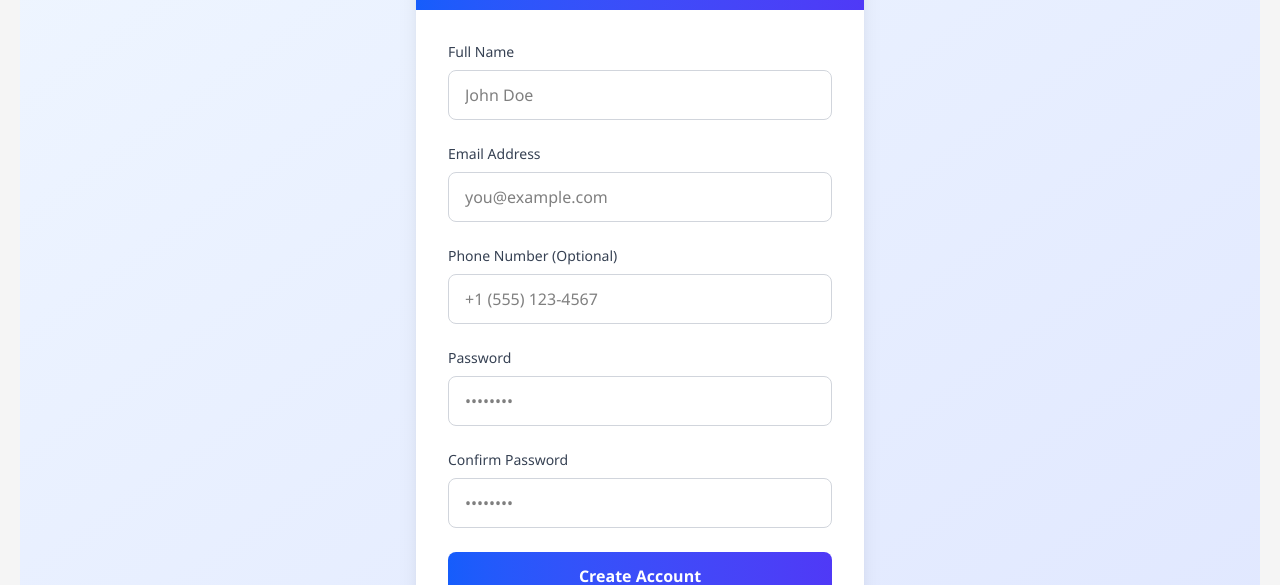
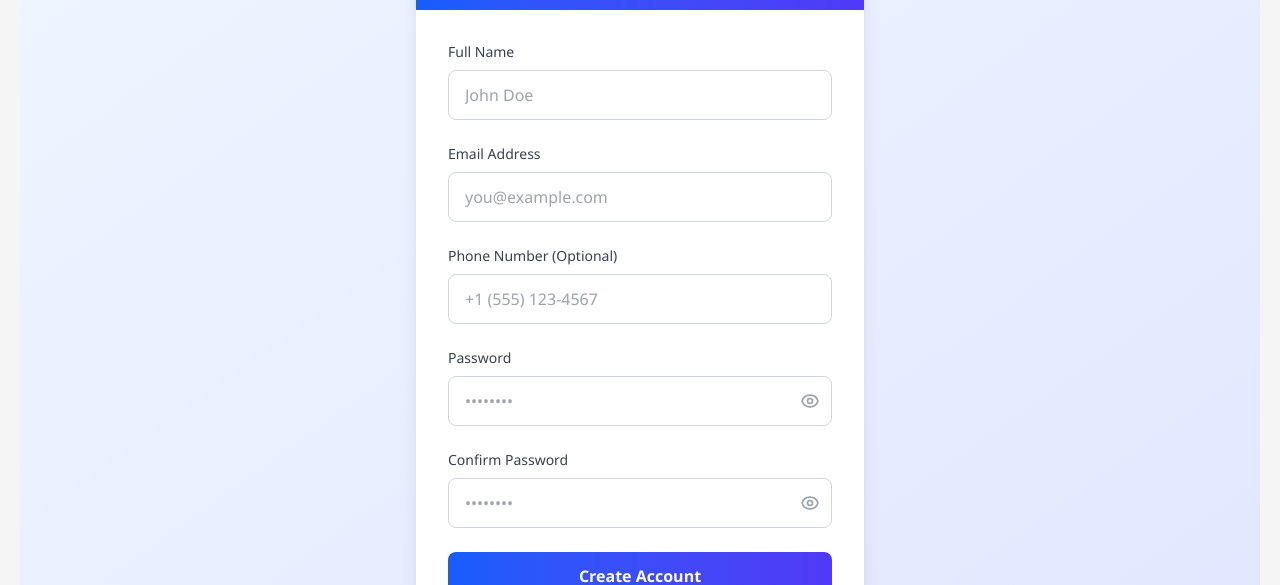
Before and after one commit to daniel-alegria3/AdminProyectos, an Angular app: page /auth in a window 1280 px wide. Both pictures are taken after a click on the button "Sign Up". Shown: the part 158-743 px from the top of the page. Built offline with nearby package versions, Linux system fonts and the light colour scheme; no server answers.

Commit message:
Implement OWASP password suggestions

```diff
--- a/src/app/auth/auth.css
+++ b/src/app/auth/auth.css
@@ -0,0 +1,3 @@
+input::placeholder {
+  color: #9ca3af;
+}
--- a/src/app/auth/auth.html
+++ b/src/app/auth/auth.html
@@ -48,13 +48,28 @@
             <label for="login-password" class="block text-sm font-medium text-gray-700 mb-2">
               Password
             </label>
+            <div class="relative">
               <input
                 id="login-password"
-              type="password"
+                [type]="showLoginPassword ? 'text' : 'password'"
                 formControlName="password"
-              class="w-full px-4 py-3 border border-gray-300 rounded-lg focus:ring-2 focus:ring-blue-500 focus:border-transparent transition"
+                class="w-full px-4 py-3 pr-12 border border-gray-300 rounded-lg focus:ring-2 focus:ring-blue-500 focus:border-transparent transition"
                 placeholder="••••••••"
               />
+              <button
+                type="button"
+                (click)="toggleShowLoginPassword()"
+                class="absolute inset-y-0 right-0 pr-3 flex items-center text-gray-400 hover:text-gray-600"
+              >
+                <svg *ngIf="!showLoginPassword" class="h-5 w-5" fill="none" viewBox="0 0 24 24" stroke="currentColor">
+                  <path stroke-linecap="round" stroke-linejoin="round" stroke-width="2" d="M15 12a3 3 0 11-6 0 3 3 0 016 0z" />
+                  <path stroke-linecap="round" stroke-linejoin="round" stroke-width="2" d="M2.458 12C3.732 7.943 7.523 5 12 5c4.478 0 8.268 2.943 9.542 7-1.274 4.057-5.064 7-9.542 7-4.477 0-8.268-2.943-9.542-7z" />
+                </svg>
+                <svg *ngIf="showLoginPassword" class="h-5 w-5" fill="none" viewBox="0 0 24 24" stroke="currentColor">
+                  <path stroke-linecap="round" stroke-linejoin="round" stroke-width="2" d="M13.875 18.825A10.05 10.05 0 0112 19c-4.478 0-8.268-2.943-9.543-7a9.97 9.97 0 011.563-3.029m5.858.908a3 3 0 114.243 4.243M9.878 9.878l4.242 4.242M9.878 9.878L3 3m6.878 6.878L21 21" />
+                </svg>
+              </button>
+            </div>
             <p *ngIf="getErrorMessage(loginForm, 'password')" class="mt-1 text-sm text-red-600">
               {{ getErrorMessage(loginForm, 'password') }}
             </p>
@@ -125,13 +140,49 @@
             <label for="register-password" class="block text-sm font-medium text-gray-700 mb-2">
               Password
             </label>
+            <div class="relative">
               <input
                 id="register-password"
-              type="password"
+                [type]="showPassword ? 'text' : 'password'"
                 formControlName="password"
-              class="w-full px-4 py-3 border border-gray-300 rounded-lg focus:ring-2 focus:ring-blue-500 focus:border-transparent transition"
+                (input)="onPasswordInput()"
+                class="w-full px-4 py-3 pr-12 border border-gray-300 rounded-lg focus:ring-2 focus:ring-blue-500 focus:border-transparent transition"
                 placeholder="••••••••"
               />
+              <button
+                type="button"
+                (click)="toggleShowPassword()"
+                class="absolute inset-y-0 right-0 pr-3 flex items-center text-gray-400 hover:text-gray-600"
+              >
+                <svg *ngIf="!showPassword" class="h-5 w-5" fill="none" viewBox="0 0 24 24" stroke="currentColor">
+                  <path stroke-linecap="round" stroke-linejoin="round" stroke-width="2" d="M15 12a3 3 0 11-6 0 3 3 0 016 0z" />
+                  <path stroke-linecap="round" stroke-linejoin="round" stroke-width="2" d="M2.458 12C3.732 7.943 7.523 5 12 5c4.478 0 8.268 2.943 9.542 7-1.274 4.057-5.064 7-9.542 7-4.477 0-8.268-2.943-9.542-7z" />
+                </svg>
+                <svg *ngIf="showPassword" class="h-5 w-5" fill="none" viewBox="0 0 24 24" stroke="currentColor">
+                  <path stroke-linecap="round" stroke-linejoin="round" stroke-width="2" d="M13.875 18.825A10.05 10.05 0 0112 19c-4.478 0-8.268-2.943-9.543-7a9.97 9.97 0 011.563-3.029m5.858.908a3 3 0 114.243 4.243M9.878 9.878l4.242 4.242M9.878 9.878L3 3m6.878 6.878L21 21" />
+                </svg>
+              </button>
+            </div>
+            <div *ngIf="passwordStrength" class="mt-2">
+              <div class="text-sm text-gray-600 mb-1">Password Strength:</div>
+              <div class="w-full bg-gray-200 rounded-full h-2">
+                <div
+                  class="h-2 rounded-full transition-all duration-300"
+                  [ngClass]="{
+                    'bg-red-500 w-1/3': passwordStrength === 'weak',
+                    'bg-yellow-500 w-2/3': passwordStrength === 'medium',
+                    'bg-green-500 w-full': passwordStrength === 'strong'
+                  }"
+                ></div>
+              </div>
+              <div class="text-sm mt-1" [ngClass]="{
+                'text-red-600': passwordStrength === 'weak',
+                'text-yellow-600': passwordStrength === 'medium',
+                'text-green-600': passwordStrength === 'strong'
+              }">
+                {{ passwordStrength | titlecase }}
+              </div>
+            </div>
             <p *ngIf="getErrorMessage(registerForm, 'password')" class="mt-1 text-sm text-red-600">
               {{ getErrorMessage(registerForm, 'password') }}
             </p>
@@ -142,13 +193,28 @@
             <label for="register-confirm-password" class="block text-sm font-medium text-gray-700 mb-2">
               Confirm Password
             </label>
+            <div class="relative">
               <input
                 id="register-confirm-password"
-              type="password"
+                [type]="showConfirmPassword ? 'text' : 'password'"
                 formControlName="confirmPassword"
-              class="w-full px-4 py-3 border border-gray-300 rounded-lg focus:ring-2 focus:ring-blue-500 focus:border-transparent transition"
+                class="w-full px-4 py-3 pr-12 border border-gray-300 rounded-lg focus:ring-2 focus:ring-blue-500 focus:border-transparent transition"
                 placeholder="••••••••"
               />
+              <button
+                type="button"
+                (click)="toggleShowConfirmPassword()"
+                class="absolute inset-y-0 right-0 pr-3 flex items-center text-gray-400 hover:text-gray-600"
+              >
+                <svg *ngIf="!showConfirmPassword" class="h-5 w-5" fill="none" viewBox="0 0 24 24" stroke="currentColor">
+                  <path stroke-linecap="round" stroke-linejoin="round" stroke-width="2" d="M15 12a3 3 0 11-6 0 3 3 0 016 0z" />
+                  <path stroke-linecap="round" stroke-linejoin="round" stroke-width="2" d="M2.458 12C3.732 7.943 7.523 5 12 5c4.478 0 8.268 2.943 9.542 7-1.274 4.057-5.064 7-9.542 7-4.477 0-8.268-2.943-9.542-7z" />
+                </svg>
+                <svg *ngIf="showConfirmPassword" class="h-5 w-5" fill="none" viewBox="0 0 24 24" stroke="currentColor">
+                  <path stroke-linecap="round" stroke-linejoin="round" stroke-width="2" d="M13.875 18.825A10.05 10.05 0 0112 19c-4.478 0-8.268-2.943-9.543-7a9.97 9.97 0 011.563-3.029m5.858.908a3 3 0 114.243 4.243M9.878 9.878l4.242 4.242M9.878 9.878L3 3m6.878 6.878L21 21" />
+                </svg>
+              </button>
+            </div>
             <p *ngIf="getErrorMessage(registerForm, 'confirmPassword')" class="mt-1 text-sm text-red-600">
               {{ getErrorMessage(registerForm, 'confirmPassword') }}
             </p>
--- a/src/app/auth/auth.ts
+++ b/src/app/auth/auth.ts
@@ -1,6 +1,13 @@
 import { Component } from '@angular/core';
 import { CommonModule } from '@angular/common';
-import { FormBuilder, FormGroup, Validators, ReactiveFormsModule } from '@angular/forms';
+import {
+  FormBuilder,
+  FormGroup,
+  Validators,
+  AbstractControl,
+  ValidationErrors,
+  ReactiveFormsModule,
+} from '@angular/forms';
 import { AuthService } from './auth.service';
 import { Router } from '@angular/router';
 import { HttpClient } from '@angular/common/http';
@@ -19,6 +26,10 @@ export class Auth {
   errorMessage = '';
   successMessage = '';
   isLoading = false;
+  passwordStrength = '';
+  showPassword = false;
+  showConfirmPassword = false;
+  showLoginPassword = false;
 
   constructor(
     private fb: FormBuilder,
@@ -27,14 +38,14 @@ export class Auth {
   ) {
     this.loginForm = this.fb.group({
       email: ['', [Validators.required, Validators.email]],
-      password: ['', [Validators.required, Validators.minLength(6)]],
+      password: ['', [Validators.required, this.passwordLengthValidator]],
     });
 
     this.registerForm = this.fb.group(
       {
         name: ['', [Validators.required, Validators.minLength(2)]],
         email: ['', [Validators.required, Validators.email]],
-        password: ['', [Validators.required, Validators.minLength(6)]],
+        password: ['', [Validators.required, this.passwordLengthValidator]],
         confirmPassword: ['', [Validators.required]],
         phone_number: [''],
       },
@@ -51,6 +62,51 @@ export class Auth {
       return { passwordMismatch: true };
     }
     return null;
+  }
+
+  passwordLengthValidator(control: AbstractControl): ValidationErrors | null {
+    const value = control.value;
+    if (!value) return null; // Let required handle this
+    const trimmed = value.trim();
+    const normalized = trimmed.replace(/\s+/g, ' '); // Replace multiple spaces with single space
+    if (normalized.length < 12) {
+      return { minlength: { requiredLength: 12, actualLength: normalized.length } };
+    }
+    if (normalized.length > 128) {
+      return { maxlength: { requiredLength: 128, actualLength: normalized.length } };
+    }
+    return null;
+  }
+
+  calculatePasswordStrength(password: string): string {
+    if (!password) return '';
+    let score = 0;
+    if (password.length >= 12) score++;
+    if (password.length >= 16) score++;
+    if (/[a-z]/.test(password)) score++;
+    if (/[A-Z]/.test(password)) score++;
+    if (/[0-9]/.test(password)) score++;
+    if (/[^a-zA-Z0-9\s]/.test(password)) score++; // Special characters
+    if (score <= 2) return 'weak';
+    if (score <= 4) return 'medium';
+    return 'strong';
+  }
+
+  onPasswordInput() {
+    const password = this.registerForm.get('password')?.value || '';
+    this.passwordStrength = this.calculatePasswordStrength(password);
+  }
+
+  toggleShowPassword() {
+    this.showPassword = !this.showPassword;
+  }
+
+  toggleShowConfirmPassword() {
+    this.showConfirmPassword = !this.showConfirmPassword;
+  }
+
+  toggleShowLoginPassword() {
+    this.showLoginPassword = !this.showLoginPassword;
   }
 
   toggleMode() {
@@ -144,7 +200,10 @@ export class Auth {
       return 'Please enter a valid email';
     }
     if (control?.hasError('minlength') && control?.touched) {
-      return `${fieldName.charAt(0).toUpperCase() + fieldName.slice(1)} must be at least ${control.errors?.['minlength'].requiredLength} characters`;
+      return `${fieldName.charAt(0).toUpperCase() + fieldName.slice(1)} must be at least ${control.errors?.['minlength'].requiredLength} characters (consecutive blank spaces count as one)`;
+    }
+    if (control?.hasError('maxlength') && control?.touched) {
+      return `${fieldName.charAt(0).toUpperCase() + fieldName.slice(1)} must be no more than ${control.errors?.['maxlength'].requiredLength} characters`;
     }
     if (control?.hasError('passwordMismatch') && control?.touched) {
       return 'Passwords do not match';
```
Lines whose indentation alone changed are shown as unchanged.
